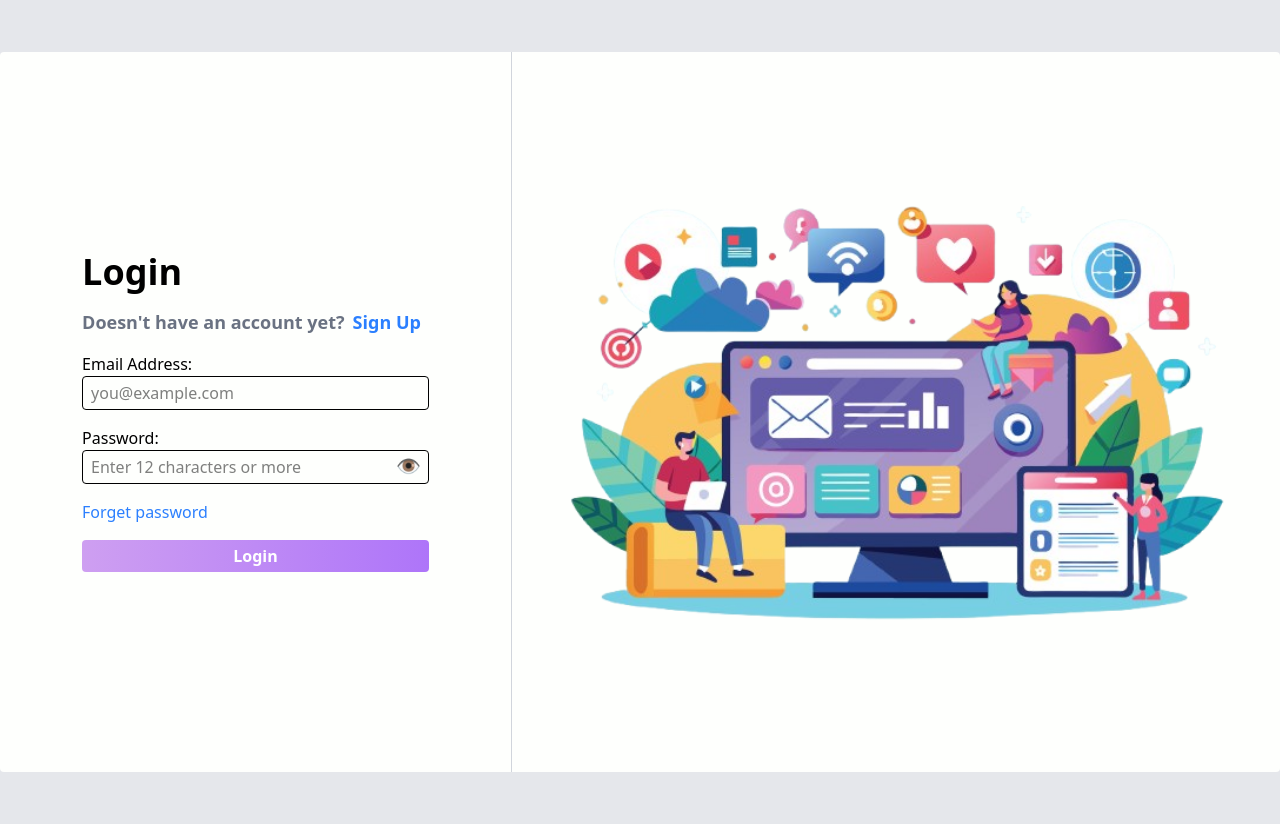
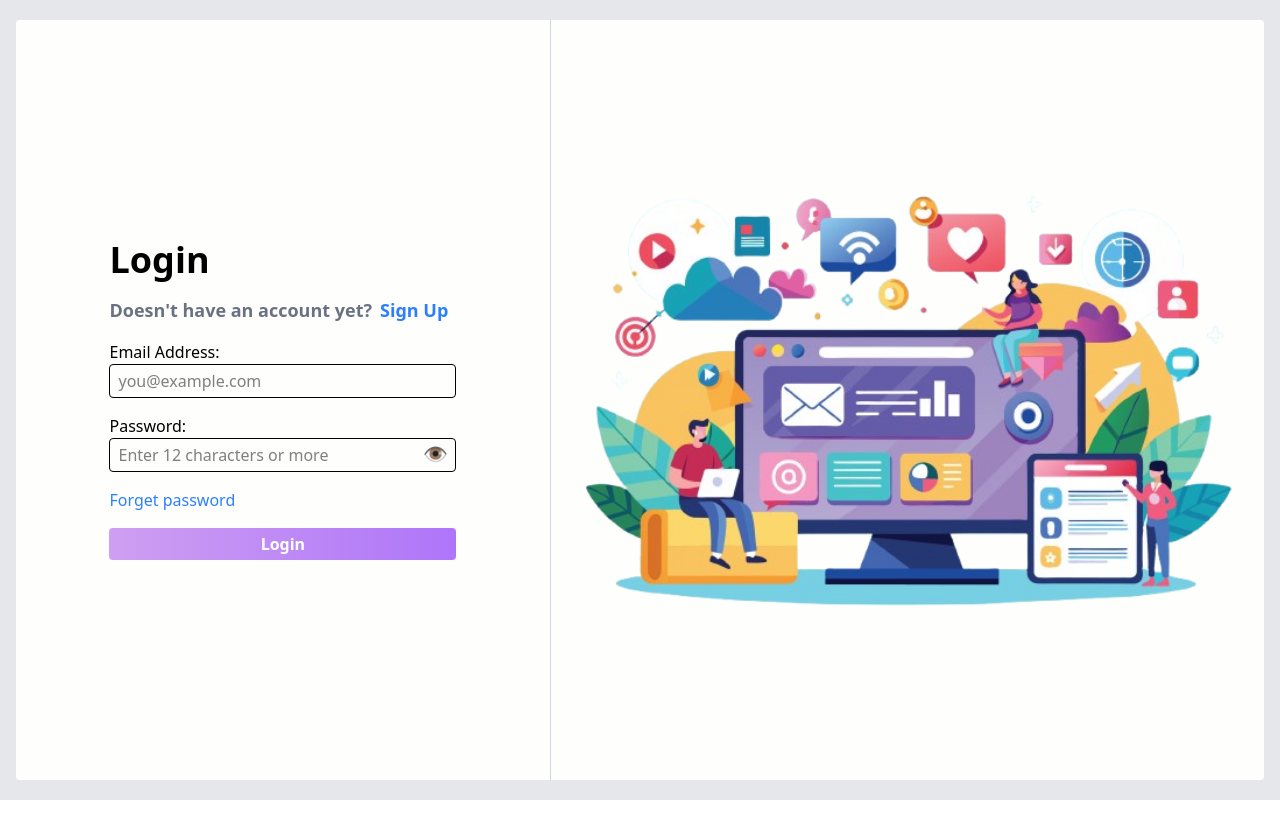
Before and after one commit to AshwathRK/kankon-board-FE, a React (Vite) app: page / in a window 1280 px wide. After the commit the page ends 800 px from the top, so only its background shows below. Built offline with nearby package versions, Linux system fonts and the light colour scheme; no server answers.

Commit message:
Responcive UI

```diff
--- a/components/Login.jsx
+++ b/components/Login.jsx
@@ -34,12 +34,12 @@ export default function Login() {
             setIsAuthenticated(true);
             localStorage.setItem('isAuthenticated', 'true');
             dispatch(addUserDetails(response.data.user));
-            console.log(response.data.user)
+            // console.log(response.data.user)
             toast.success("Login successful!");
             navigate('/user');
         } catch (error) {
             if (error.response) {
-                console.log(error.response.data.message)
+                // console.log(error.response.data.message)
                 toast.error(error.response.data.message || "Login failed");
             } else {
                 toast.error("Network error");
@@ -51,12 +51,10 @@ export default function Login() {
         setPassword('');
     };
 
-    handleSubmit()
-
      return (
-        <div className='loginPage w-full h-206 flex justify-center items-center bg-gray-200'>
-            <div className='loginPageForm w-340 h-180 bg-blue-100 flex rounded'>
-                <div className='w-2/5 flex justify-center items-center border-r-1 border-gray-300'>
+        <div className='loginPage w-full flex justify-center items-center bg-gray-200'>
+            <div className='loginPageForm mx-4 w-340 bg-blue-100 grid rounded'>
+                <div className='flex login justify-center items-center border-r-1 border-gray-300'>
                     <form className='loginForm flex flex-col justify-between h-80' onSubmit={handleSubmit}>
                         <h1 className='font-bold text-4xl'>Login</h1>
                         <h2 className='font-bold text-lg text-gray-500'>Doesn't have an account yet?
@@ -70,6 +68,7 @@ export default function Login() {
                                 className='border rounded px-2 py-1'
                                 type="email"
                                 placeholder='you@example.com'
+                                autoComplete="username"
                                 value={email}
                                 onChange={(e) => setEmail(e.target.value)}
 
@@ -81,6 +80,7 @@ export default function Login() {
                                 className='border rounded px-2 py-1 font-italic'
                                 type={showPassword ? 'text' : 'password'}
                                 placeholder='Enter 12 characters or more'
+                                autoComplete="current-password"
                                 value={password}
                                 onChange={(e) => setPassword(e.target.value)}
                             />
@@ -102,8 +102,8 @@ export default function Login() {
 
                     </form>
                 </div>
-                <div className='w-3/5 flex justify-center items-center'>
-                    <img src="/Login_Logo.png" className="w-180" alt="login logo" />
+                <div className='flex loginImage justify-center items-center'>
+                    <img src="/Login_Logo.png" className="w-180 image" alt="login logo" />
                 </div>
             </div>
             <ToastContainer />
--- a/components/ResetPassword.jsx
+++ b/components/ResetPassword.jsx
@@ -75,10 +75,10 @@ export default function ResetPassword() {
 
 
     return (
-        <div className='w-full h-screen flex justify-center items-center loginPage bg-gray-200'>
-            <div className='w-340 h-180 loginPageForm flex rounded'>
-                <div className='w-2/5 flex justify-center items-center border-r-1 border-gray-400'>
-                    <form className='flex flex-col justify-around h-70 w-100' onSubmit={(step === 1 && !isEmailSent) ? handleEmailSubmit : (step === 1 ? handleOtpSubmit : handleResetPassword)}>
+        <div className='w-full h-206  loginPage h-screen flex justify-center items-center loginPage bg-gray-200'>
+            <div className='w-340 loginPageForm flex rounded'>
+                <div className='w-2/5 login flex justify-center items-center border-r-1 border-gray-400'>
+                    <form className='flex loginForm flex-col justify-around h-70 w-100' onSubmit={(step === 1 && !isEmailSent) ? handleEmailSubmit : (step === 1 ? handleOtpSubmit : handleResetPassword)}>
                         <h1 className='font-bold text-4xl'>Reset Password</h1>
                         <h2 className='font-bold text-lg text-gray-500'>
                             Go back to
@@ -180,8 +180,8 @@ export default function ResetPassword() {
                     </form>
                 </div>
 
-                <div className='w-3/5 flex justify-center items-center'>
-                    <img src="/Password_reset.png" className="w-180" alt="logo" />
+                <div className='w-3/5 loginImage flex justify-center items-center'>
+                    <img src="/Password_reset.png" className="w-180 image" alt="logo" />
                 </div>
             </div>
             <ToastContainer />
--- a/components/SignUp.jsx
+++ b/components/SignUp.jsx
@@ -94,8 +94,8 @@ export default function Signup() {
 
     return (
         <div className='loginPage w-full h-206 flex justify-center items-center bg-gray-200'>
-            <div className='loginPageForm w-340 h-180 bg-blue-100 flex rounded'>
-                <div className='w-2/5 flex justify-center items-center border-r-1 border-gray-300'>
+            <div className='loginPageForm mx-4 w-340 bg-blue-100 grid rounded'>
+                <div className='flex login justify-center items-center border-r-1 border-gray-300 col-span-3'>
                     <form className='loginForm flex flex-col h-130 w-100' onSubmit={handleSubmit}>
                         <h1 className='font-bold text-4xl'>Sign Up</h1>
                         <h2 className='font-bold text-lg text-gray-500'>
@@ -104,13 +104,19 @@ export default function Signup() {
                         </h2>
 
                         {step === 1 && (
-                            <div className='flex flex-col justify-between h-100'>
+                            <div className='flex flex-col mx-2 justify-between h-100'>
                                 <h1 className='font-bold'>Step 1: Personal Info</h1>
                                 <label>Full Name *</label>
                                 <input type="text" name="fullname" value={formData.fullname} onChange={handleChange} className='border rounded px-2 py-1' />
 
                                 <label>Email Address *</label>
                                 <input type="email" name="email" value={formData.email} onChange={handleChange} className='border rounded px-2 py-1' />
+
+                                <label>Phone Number:</label>
+                                <input type="text" name="phonenumber" value={formData.phonenumber} onChange={handleChange} className='border rounded px-2 py-1' />
+
+                                <label>Date of Birth:</label>
+                                <input type="date" name="dateofbirth" value={formData.dateofbirth} onChange={handleChange} className='border rounded px-2 py-1' />
 
                                 <label>Password *</label>
                                 <div className="relative">
@@ -120,7 +126,8 @@ export default function Signup() {
 
                                 <label>Confirm Password *</label>
                                 <div className="relative">
-                                    <input type={showConfirmPassword ? "text" : "password"} name="confirmpassword" value={formData.confirmpassword} onChange={handleChange} className='border rounded px-2 py-1 w-full pr-10' />
+                                    <input type={showConfirmPassword ? "text" : "password"} name="confirmpassword" value={formData.confirmpassword} onChange={handleChange} className='border rounded px-2 py-1 w-full pr-10'
+                                    />
                                     <button type="button" onClick={() => setShowConfirmPassword(!showConfirmPassword)} className="absolute right-2 top-1/2 transform -translate-y-1/2 text-sm">{showConfirmPassword ? "🙈" : "👁️"}</button>
                                 </div>
 
@@ -129,7 +136,7 @@ export default function Signup() {
                         )}
 
                         {step === 2 && (
-                            <div className='flex flex-col'>
+                            <div className='flex flex-col mx-2'>
                                 <h1 className='font-bold'>Step 2: Security Info</h1>
 
                                 <label>Security Question *</label>
@@ -146,14 +153,9 @@ export default function Signup() {
                         )}
 
                         {step === 3 && (
-                            <div className='flex flex-col'>
+                            <div className='flex flex-col mx-2'>
                                 <h1 className='font-bold'>Step 3: Contact Info</h1>
 
-                                <label>Phone Number:</label>
-                                <input type="text" name="phonenumber" value={formData.phonenumber} onChange={handleChange} className='border rounded px-2 py-1' />
-
-                                <label>Date of Birth:</label>
-                                <input type="date" name="dateofbirth" value={formData.dateofbirth} onChange={handleChange} className='border rounded px-2 py-1' />
 
                                 <label>Gender:</label>
                                 <select name="gender" value={formData.gender} onChange={handleChange} className='border rounded px-2 py-1'>
@@ -187,8 +189,8 @@ export default function Signup() {
                     </form>
                 </div>
 
-                <div className='w-3/5 flex justify-center items-center'>
-                    <img src="/signup.png" className="w-180" alt="login logo" />
+                <div className='flex loginImage justify-center items-center col-span-4 col-start-4'>
+                    <img src="/signup.png" className="w-180 image" alt="login logo" />
                 </div>
             </div>
             <ToastContainer />
--- a/src/App.css
+++ b/src/App.css
@@ -1,23 +1,60 @@
 @import "tailwindcss";
 
 :root {
-	--primary_color: rgb(206, 159, 241);
-	--secondary_color: rgb(174, 117, 249);
+  --primary_color: rgb(206, 159, 241);
+  --secondary_color: rgb(174, 117, 249);
 }
 
 .loginbackgroundcolor {
-	background-image: linear-gradient(to right, var(--primary_color), var(--secondary_color));
+  background-image: linear-gradient(to right, var(--primary_color), var(--secondary_color));
 }
 
-.loginPage{
-    .loginPageForm{
-        background-color: rgb(254, 255, 253);
-        .loginForm{
+.loginPage {
+  height: 100vh;
+
+  .loginPageForm {
+    background-color: rgb(254, 255, 253);
+  }
+}
+
+@media only screen and (min-width: 850px) {
+  .loginPageForm {
+    height: 95%;
+    grid-template-columns: repeat(7, 1fr);
+    grid-template-rows: repeat(1, 1fr);
+
+    .login {
+      grid-column: span 3 / span 3;
     }
+
+    .loginImage {
+      grid-column: span 4 / span 4;
+      grid-column-start: 4;
     }
-    .loginLogoForm{
+  }
+}
 
+@media only screen and (max-width: 850px) {
+  .loginPageForm {
+    /* height: 900px; */
+    grid-template-columns: repeat(1, 1fr);
+    grid-template-rows: repeat(10, 1fr);
+
+    .login {
+      grid-row: span 7 / span 7;
+      grid-row-start: 4;
     }
+
+    .loginImage {
+      grid-row: span 3 / span 3;
+      grid-column-start: 1;
+      .image{
+        max-width: 350px;
+        min-width: 200px;
+        object-fit: cover;
+      }
+    }
+  }
 }
 
 /* .container {
@@ -40,7 +77,7 @@
     border-radius: 5px;
     border: 1px solid #ccc;
   } */
-  /* button {
+/* button {
     padding: '10px';
     background-color: '#007bff';
     color: 'white';
--- a/src/App.jsx
+++ b/src/App.jsx
@@ -37,14 +37,14 @@ export default function App() {
             .finally(() => setLoading(false));
     }, []);
 
-    console.log(isAuthenticated)
+    // console.log(isAuthenticated)
 
     if (loading) {
     return <div className="text-center mt-10 font-semibold text-gray-600">Loading...</div>;
   }
 
     const allCookies = document.cookie;
-    console.log(allCookies)
+    // console.log(allCookies)
 
   return (
     <Provider store={store}>
```
